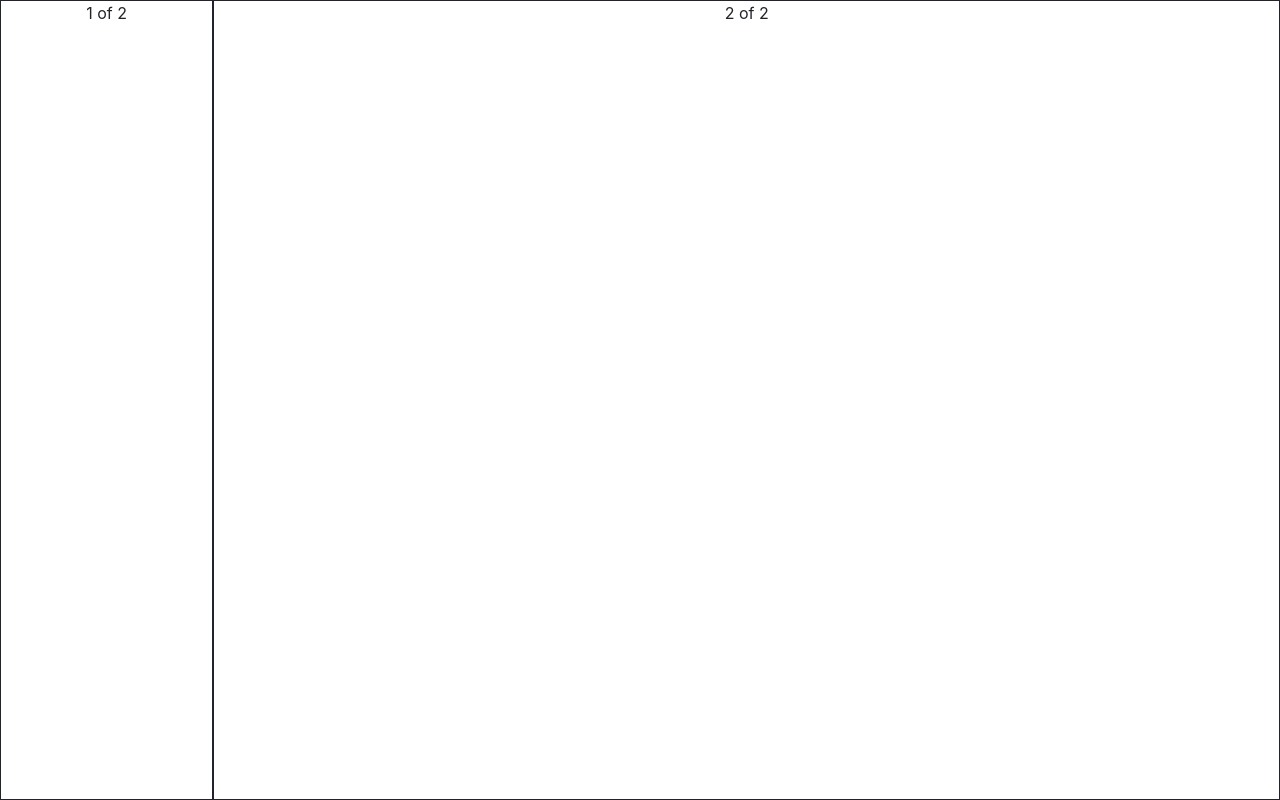
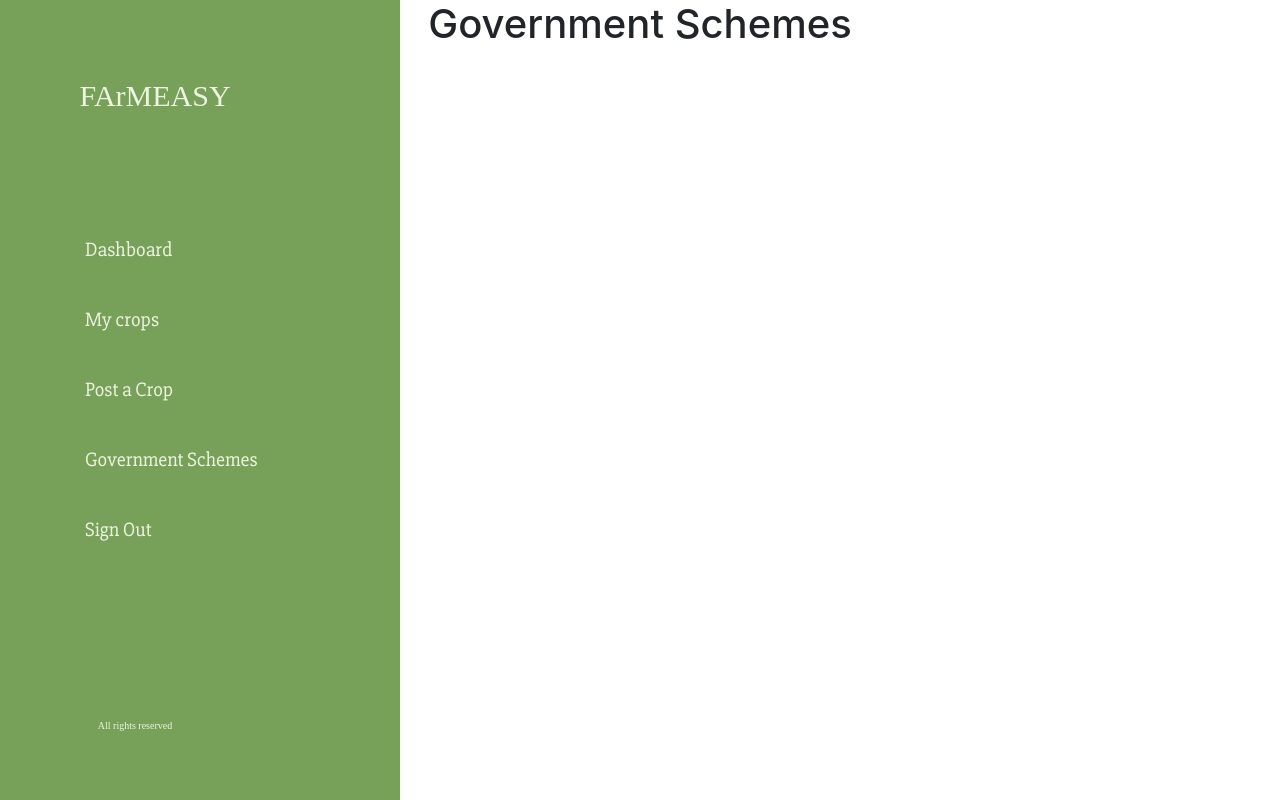
Before and after one commit to Shree2000/FarmEasy, a React (Create React App) app: page /govmntscheme in a window 1280 px wide. Built offline with nearby package versions, Linux system fonts and the light colour scheme; a web font is replaced by a local one.

Commit message:
added cookie data 08/12/2020 7o clock 2nd update for the day

```diff
--- a/src/App.js
+++ b/src/App.js
@@ -24,7 +24,7 @@ function App()
         <   ProtectedRoute exact path='/mycrops' component={MyCropList} />
        <  Route exact path='/aboutus' component={Aboutus} />
         <  ProtectedRoute exact path="/buyer" component={FirstScreen} />
-        < Route exact path='/try' component={Farmerfirst} />
+        < ProtectedRoute exact path='/try' component={Farmerfirst} />
         <  ProtectedRoute exact path="/farmer" component={FirstScreen} />
         <  Route exact path="/govmntscheme" component={GovernmentSchemes} />
         <  ProtectedRoute exact path='/postacrop' component={FarmerUpload} />
--- a/src/components/pages/FarmerUpload/farmerupload.component.jsx
+++ b/src/components/pages/FarmerUpload/farmerupload.component.jsx
@@ -4,7 +4,6 @@ import Sidenav from '../../sidenavbar/sidenav.component';
 import Rightimage from '../../right-image/rightimage.component';
 import { ToastContainer, toast } from 'react-toastify';
 import 'react-toastify/dist/ReactToastify.css';
-import FarmerRightWrapper from '../../farmer-right-wrapper/farmer-right-wrapper.component';
 import './farmerupload.styles.css';
  import Button from 'react-bootstrap/Button';
  import Auth from '../../../utils/auth';
@@ -17,6 +16,8 @@ class FarmerUpload extends React.Component{
     constructor()
     {
         super()
+        this.username='';
+        this.usertype='';
         //console.log(Auth.isAuthenticated());
         this.state={
             cropName:'Buckwheat',
@@ -75,16 +76,28 @@ class FarmerUpload extends React.Component{
         });
        // (this.success && this.showhandle());
     }
-
+    collectdata= ()=>{
+        let usedData= Identify.getData();
+        if(usedData!=='nodata')
+        {
+         this.username= usedData.username;
+         this.usertype= usedData.usertype;
+        }
+        else{
+            this.username='';
+            this.usertype='';
+        }
+     }
     render()
     {
+        this.collectdata();
         return (
 
             <div className="wrapper">
                 <Sidenav />
                 <div className="contentArea">
                 <h1 className='farmerWelcome'>Upload a crop,</h1>
-                <p className='farmermsg2'>Farmer X</p>
+                <p className='farmermsg2'>{this.username?this.username:"Farmer X"}</p>
                 <div className="formWrapper">
                     <Form onSubmit={this.handleSubmit}>
                     <Form.Label>Select the crop</Form.Label>
@@ -147,6 +160,7 @@ class FarmerUpload extends React.Component{
                     closeOnClick
                     rtl={false}
                     draggable
+                    pauseOnHover={false}
                 />
                 </div>
         )
--- a/src/components/pages/govmntSchemes/govmntschemes.css
+++ b/src/components/pages/govmntSchemes/govmntschemes.css
@@ -1,22 +1,4 @@
 
-.gov_scheme_index{
-    border: 1px solid;
-    height:100vh;
+.schemes_maincontent{
 
 }
-.gov_scheme_content{
-    border: 1px solid;
-    height:100vh;
-
-}
-
-
-
-
-
-
-@media(max-width:600px){
-    .gov_scheme_index{
-        height: 40vh;
-    }
-}
--- a/src/components/pages/govmntSchemes/govmntschemes.jsx
+++ b/src/components/pages/govmntSchemes/govmntschemes.jsx
@@ -1,5 +1,7 @@
 import React, { Component } from 'react';
 import { Container, Row, Col } from 'react-bootstrap';
+import Sidenav from '../../sidenavbar/sidenav.component';
+
 import './govmntschemes.css';
 
 class GovernmentSchemes extends Component{
@@ -14,12 +16,10 @@ class GovernmentSchemes extends Component{
     render(){
         return (
             <div className="gov_scheme_wrapper">
-                <Container fluid className='gov_scheme_cont'>
-                    <Row>
-                    <Col className="gov_scheme_index" md={2} lg={2}>1 of 2</Col>
-                    <Col className="gov_scheme_content" md={10} lg={10}>2 of 2</Col>
-                    </Row>
-                </Container>
+                <Sidenav/>
+                <div className="schemes_maincontent">
+                    <h1 className="schemes_header">Government Schemes</h1>
+                </div>
             </div>
 
         )
--- a/src/components/pages/mycrops/mycrop.component.jsx
+++ b/src/components/pages/mycrops/mycrop.component.jsx
@@ -7,11 +7,13 @@ import { ToastContainer, toast } from 'react-toastify';
 import 'react-toastify/dist/ReactToastify.css';
 import _ from "lodash";
 import MyCropListComp from '../../cropOrders/cropOrders.component';
+import Identify from '../../../utils/Identify';
 
 class MyCropList extends React.Component{
     constructor(){
         super();
-
+        this.username='';
+        this.usertype='';
         this.state={
             arr:[],
             total_Orders:0,
@@ -55,9 +57,21 @@ class MyCropList extends React.Component{
             toast.error("Something went wrong! Please, try again.")
         })
     }
-
+    collectdata= ()=>{
+        let usedData= Identify.getData();
+        if(usedData!=='nodata')
+        {
+         this.username= usedData.username;
+         this.usertype= usedData.usertype;
+        }
+        else{
+            this.username='';
+            this.usertype='';
+        }
+     }
 
     render(){
+        this.collectdata();
         return (
             <div>
                 <Sidenav />
@@ -75,7 +89,7 @@ class MyCropList extends React.Component{
                     </div>
                 </div>
                 <Rightimage />
-                <ToastContainer />
+                <ToastContainer position="bottom-right" pauseOnHover={false} />
             </div>
         )
     }
--- a/src/components/right-image/rightimage.styless.css
+++ b/src/components/right-image/rightimage.styless.css
@@ -18,7 +18,7 @@
     bottom: 0;
     left: -45px;
 }
-@media (max-width:600px){
+@media (max-width:1000px){
     .righttree, .hidingdiv{
         display: none;
     }
--- a/src/components/subscribe/subscribe.css
+++ b/src/components/subscribe/subscribe.css
@@ -21,7 +21,7 @@
     cursor: pointer;
     transition: all 0.3s;
   }
-  .subscribe_text.checked{
+  .subscribe_text.checked:hover, .subscribe_text:hover{
     text-decoration: underline;
   }
 
--- a/src/index.css
+++ b/src/index.css
@@ -9,8 +9,13 @@ body {
     sans-serif;
   -webkit-font-smoothing: antialiased;
   -moz-osx-font-smoothing: grayscale;
+  -ms-overflow-style: none;
+  scrollbar-width: none;
 }
 
+body::-webkit-scrollbar {
+  display: none;
+}
 code {
   font-family: source-code-pro, Menlo, Monaco, Consolas, 'Courier New',
     monospace;
```
